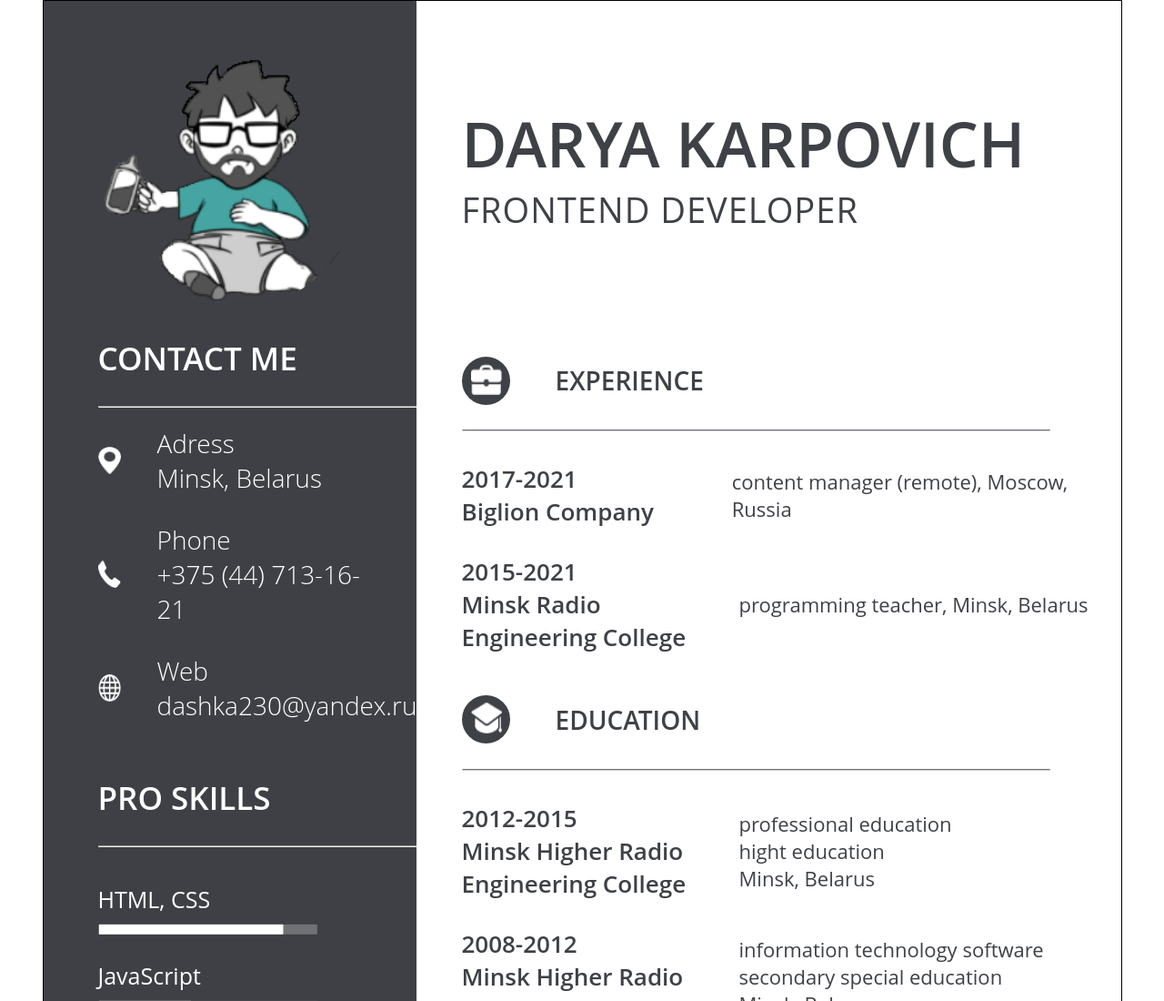
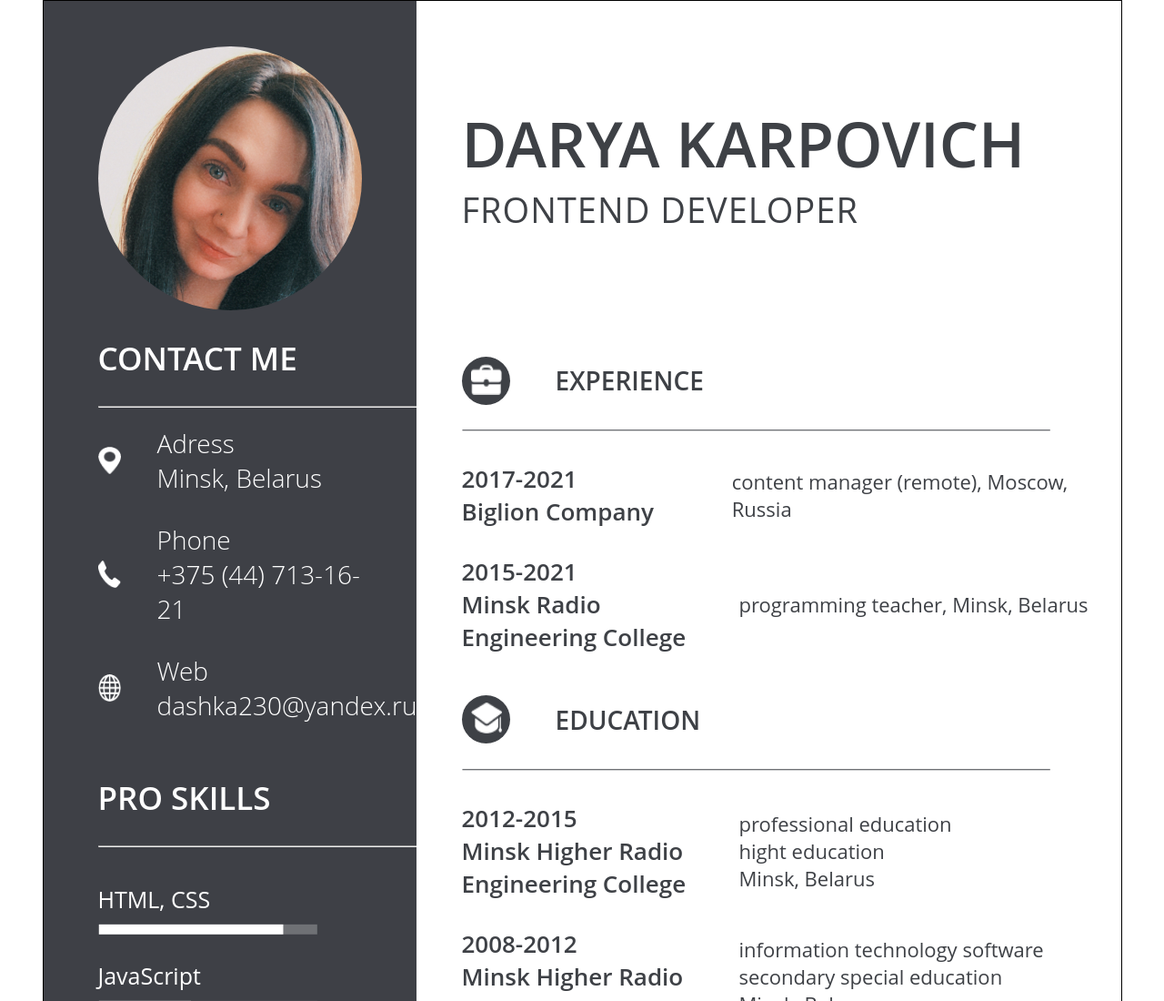
Before and after one commit to DariaKarpovich/rsschool-cv, a plain HTML site: page index.html in a window 1280 px wide. Shown: the top 1100 px of the page at 91% size. Drawn offline with Linux system fonts and the light colour scheme.

Commit message:
feat: change photo

```diff
--- a/style.css
+++ b/style.css
@@ -38,7 +38,7 @@ hr {
     height: 290px;
     border-radius: 50%;
     margin-top: 50px;
-    background-image: url(assets/img/photo.png);
+    background-image: url(assets/img/photo.jpeg);
     background-repeat: no-repeat;
     background-size: cover;
 }
```
